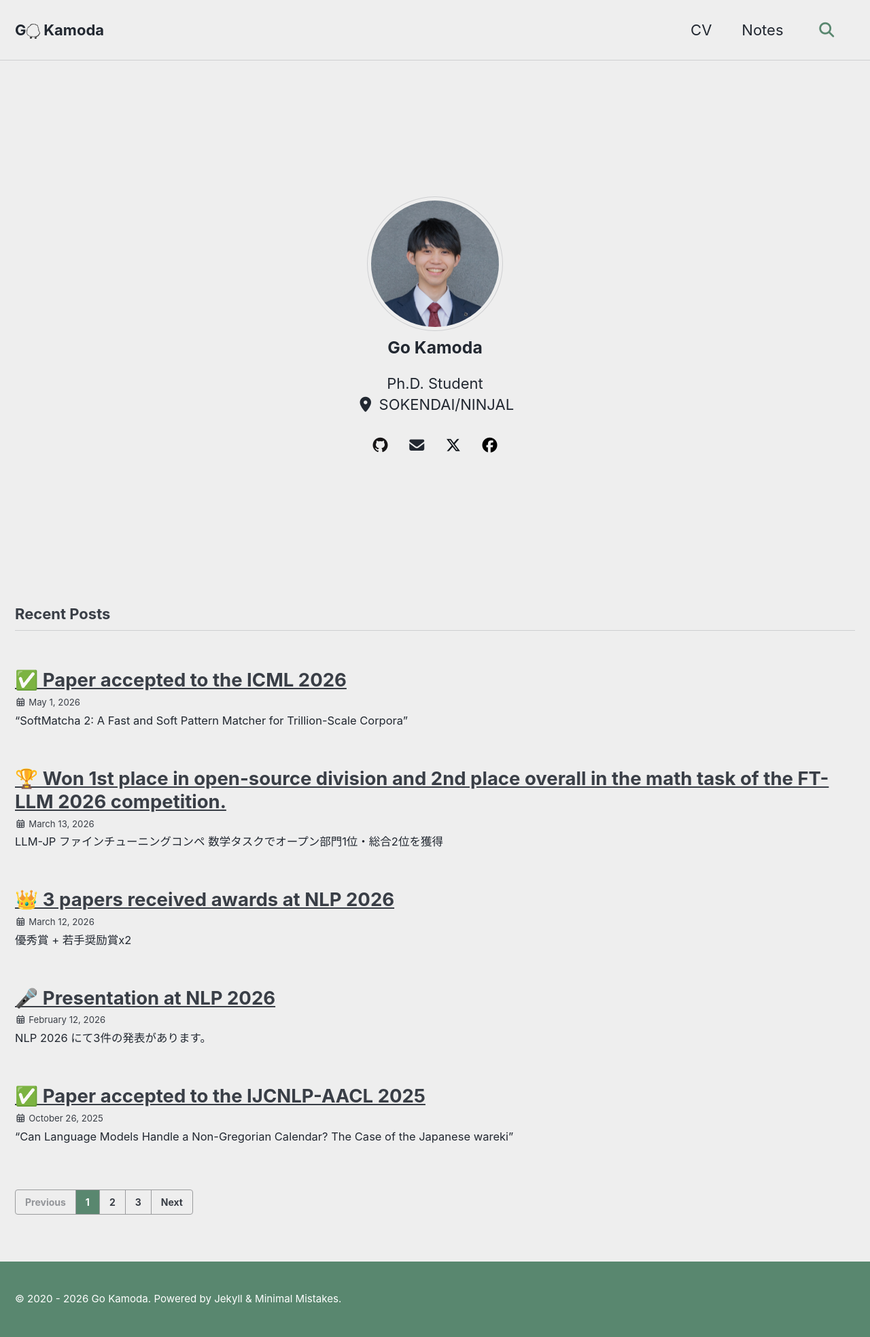
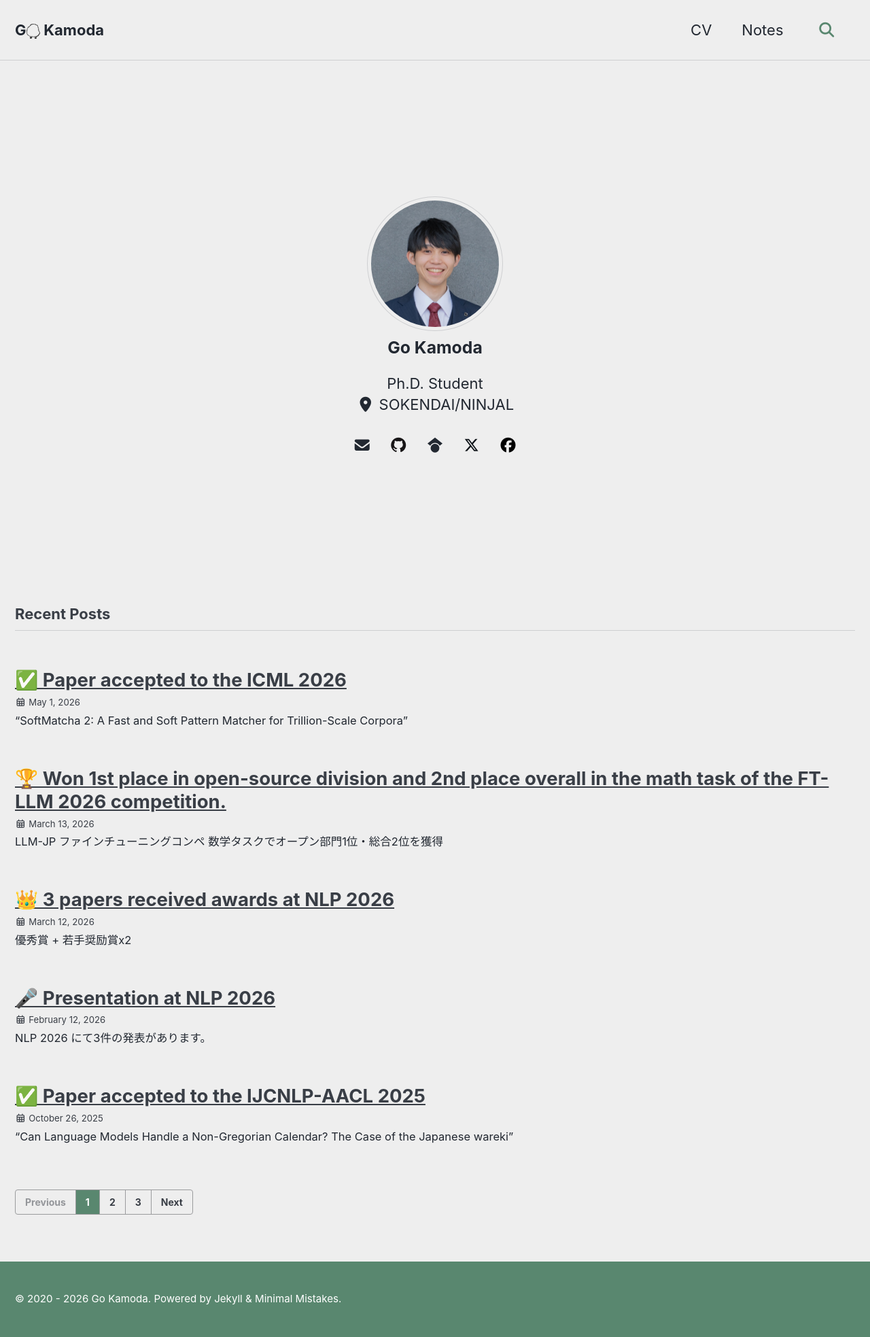
Before and after one commit to gokamoda/gokamoda.github.io, a Jekyll site: the page built from index.html, in a window 1280 px wide. Shown: the whole page at 68% size. Built offline with Jekyll 4.4.1, drawn with Linux system fonts in a browser that asks for light colours; cached includes are drawn as plain includes; some web fonts are replaced; the list of posts is cut into pages by our own code.

Commit message:
add google scholar link

```diff
--- a/_config.yml
+++ b/_config.yml
@@ -121,6 +121,7 @@ author:
   twitter          : "go2oo2"
   facebook         : "61552671941935"
   github           : "gokamoda"
+  google_scholar    : "6hqExwkAAAAJ"
 
 # Site Footer
 footer:
--- a/_includes/author-profile.html
+++ b/_includes/author-profile.html
@@ -37,6 +37,15 @@
 
   <div class="author__urls-wrapper_customized">
     <ul class="author__urls_customized social-icons">
+
+      {% if author.email %}
+      <li>
+        <a href="javascript:void(0);" onclick="email_copy()">
+          <i class="fa-solid fa-envelope"></i>
+        </a>
+      </li>
+      {% endif %}
+
       {% if author.github %}
         <li>
           <a href="https://github.com/{{ author.github }}" target="_blank">
@@ -45,11 +54,11 @@
         </li>
       {% endif %}
 
-      {% if author.email %}
+      {% if author.google_scholar %}
         <li>
-            <a href="javascript:void(0);" onclick="email_copy()">
-              <i class="fa-solid fa-envelope"></i>
-            </a>
+          <a href="https://scholar.google.com/citations?user={{ author.google_scholar }}" target="_blank">
+            <i class="fa-brands fa-google-scholar"></i>
+          </a>
         </li>
       {% endif %}
 
```
